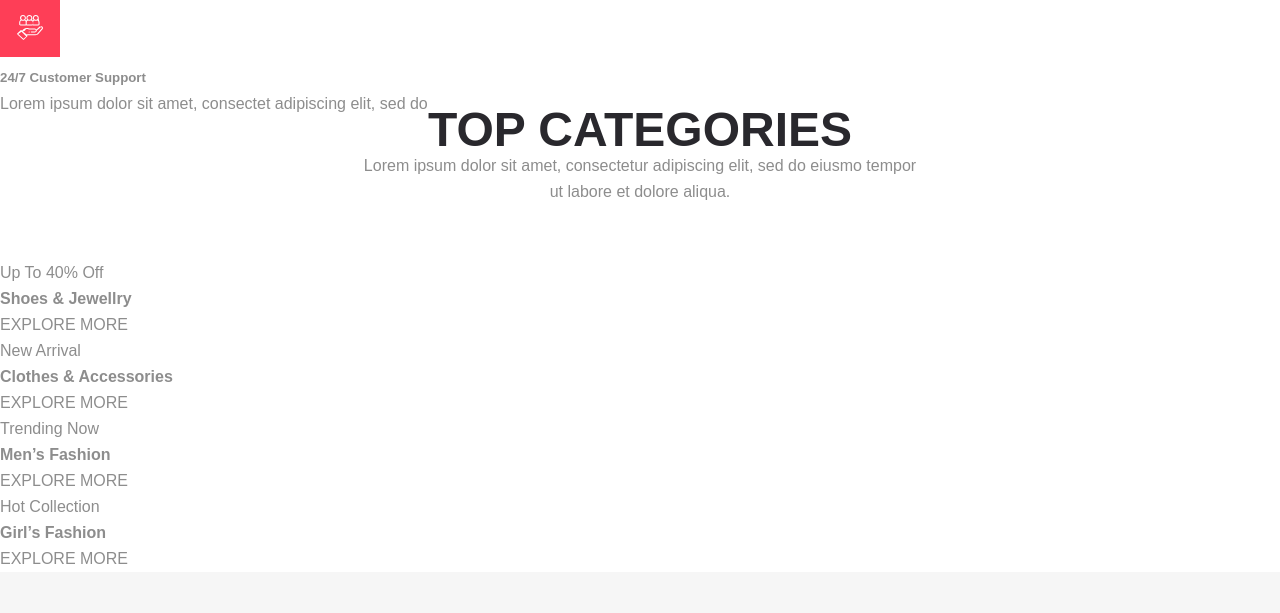
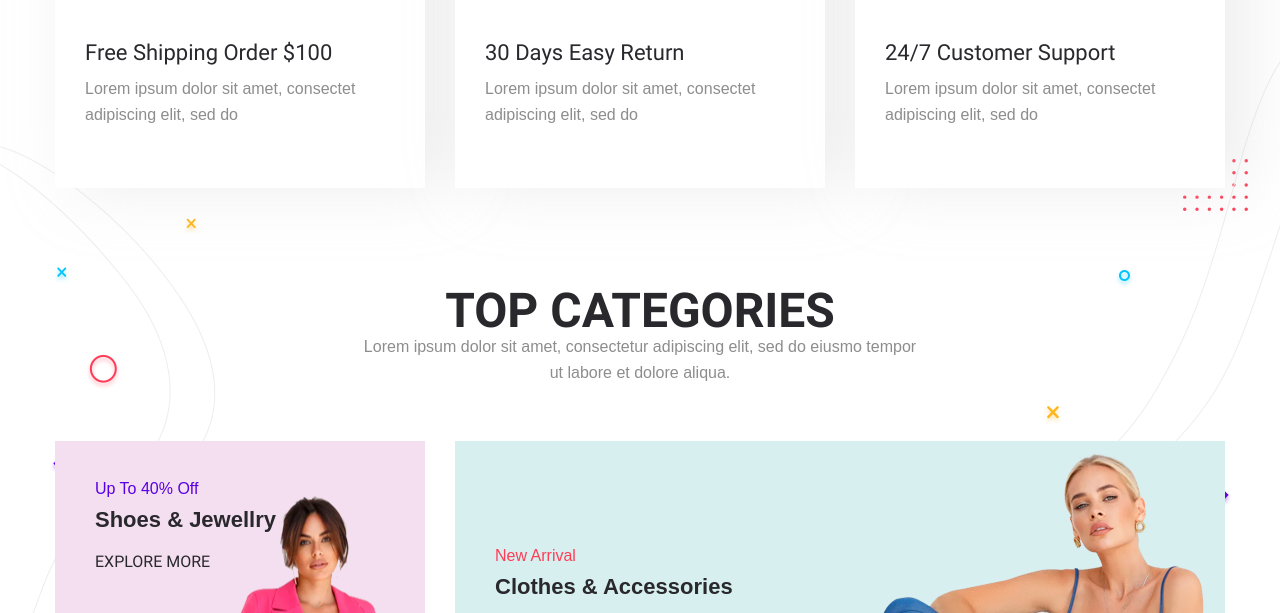
Before and after one commit to AlinaPedash/marcho, a website: page app/index.html in a window 1280 px wide. Shown: the part 1048-1661 px from the top of the page. Drawn offline with nearby package versions, Linux system fonts and the light colour scheme; files that its build step writes are made by us from their sources; files whose address does not match are found by name.

Commit message:
added categories section

```diff
--- a/app/index.html
+++ b/app/index.html
@@ -129,7 +129,8 @@
       </div>
     </section>
     <section class="categories-info">
-      <div class="Ccontainer">
+      <div class="categories-info__inner">
+      <div class="container">
         <div class="info">
           <div class="info__item">
             <svg width="60px" height="60px">
@@ -167,13 +168,14 @@
               Lorem ipsum dolor sit amet, consectet adipiscing elit, sed do
             </p>
           </div>
+          </div>
           <div class="categories">
             <h2 class="title">TOP CATEGORIES</h2>
             <div class="text">Lorem ipsum dolor sit amet, consectetur adipiscing elit, sed do eiusmo tempor ut labore et
               dolore aliqua.</div>
           </div>
           <div class="categories__items">
-            <div class="categories__item">
+            <div class="categories__item" style="background-image: url('images/icons/content/categories/jewellry.jpg')">
               <p class="categories__item-subtitle">
                 Up To 40% Off
               </p>
@@ -183,8 +185,7 @@
               <a class="categories__link" href="#">EXPLORE MORE</a>
             </div>
 
-
-            <div class="categories__item">
+            <div class="categories__item" style="background-image: url('images/icons/content/categories/banner.jpg')">
               <p class="categories__item-subtitle">
                 New Arrival
               </p>
@@ -194,7 +195,7 @@
               <a class="categories__link" href="#">EXPLORE MORE</a>
             </div>
 
-            <div class="categories__item">
+            <div class="categories__item" style="background-image: url('images/icons/content/categories/men.jpg')">
               <p class="categories__item-subtitle">
                 Trending Now
               </p>
@@ -204,7 +205,8 @@
               <a class="categories__link" href="#">EXPLORE MORE</a>
             </div>
 
-            <div class="categories__item">
+            <div class="categories__item" style="background-image: url('images/icons/content/categories/fashion.jpg');">
+
               <p class="categories__item-subtitle">
                 Hot Collection
               </p>
@@ -214,7 +216,7 @@
               <a class="categories__link" href="#">EXPLORE MORE</a>
             </div>
           </div>
-        </div>
+      </div>
       </div>
     </section>
   </main>
--- a/app/scss/_global.scss
+++ b/app/scss/_global.scss
@@ -23,9 +23,16 @@ body {
     max-width: 1200px;
 }
 
+a{
+  font-size: 16px;
+  line-height: 26px;
+  color: $default;
+  @extend %quicksand-500;
+}
+
 .title {
     margin-bottom: 10px;
-    font-weight: 700;
+    @extend %roboto-700;
     font-size: 48px;
     text-align: center;
     text-transform: uppercase;
--- a/app/scss/style.scss
+++ b/app/scss/style.scss
@@ -245,6 +245,125 @@
  }
 }
 
+.categories-info{
+  padding: 120px 0;
+  background-image: url('../images/icons/left.png');
+  background-repeat: no-repeat;
+  background-position: center left;
+  &__inner{
+      background-image: url('../images/icons/right.png');
+      background-repeat: no-repeat;
+      background-position: center right;
+  }
+}
+
+.info{
+  display: flex;
+  justify-content: space-between;
+  margin-bottom: 110px;
+  position: relative;
+  &::before,
+  &::after{
+    content: '';
+    position: absolute;
+    z-index: -1;
+  }
+  &::before{
+    background-image: url('../images/icons/info-before-bg.svg');
+    top: -40px;
+    left: -45px;
+    width: 120px;
+    height: 121px;
+  }
+  &::after{
+    background-image: url('../images/icons/info-after-bg.svg');
+    bottom: -23px;
+    right: -23px;
+    width: 65px;
+    height: 52px;
+  }
+  &__item{
+    position: relative;
+    z-index: 1;
+    background-color: #fff;
+    padding: 60px 30px;
+    width: 370px;
+    box-shadow: 20px 0px 60px 0px rgba(202, 202, 202, 0.35);
+  }
+  &__item-title{
+    margin: 35px 0 10px;
+    color: $title;
+    font-size: 22px;
+    @extend %roboto-400;
+
+  }
+}
+
+.categories{
+  &__items{
+    display: grid;
+    min-height: 635px;
+    grid-template-columns: repeat(3, 1fr);
+    grid-template-rows: repeat(2, 1fr);
+    grid-gap: 30px;
+  }
+  &__item{
+    background-repeat: no-repeat;
+    background-size: cover;
+    background-position: center center;
+    padding-top: 35px;
+    padding-left: 40px;
+    &:nth-child(1){
+    grid-row: span 2;
+    .categories__item-subtitle,
+    .categories__link:hover{
+     color: #5800e4;
+    }
+  }
+    &:nth-child(2){
+      grid-column: span 2;
+      display: flex;
+      flex-direction: column;
+      justify-content: center;
+      padding-top: 0;
+      .categories__item-subtitle,
+      .categories__link:hover{
+       color: $accent;
+    }
+ }
+   &:nth-child(3){
+      .categories__item-subtitle,
+      .categories__link:hover{
+       color: #ffb534;
+    }
+  }
+    &:nth-child(4){
+      .categories__item-subtitle,
+      .categories__link:hover{
+       color: #34c3ff;
+    }
+  }
+}
+  &__item-subtitle{
+
+    margin-bottom: 5px;
+  }
+  &__item-title{
+    font-size: 22px;
+    color: $title;
+    margin-bottom: 16px;
+  }
+  &__link{
+    text-transform: uppercase;
+    color: $title;
+    @extend %roboto-400;
+    transition: all .3s;
+
+  }
+}
+
+
+
 
 
 
```
Also changed, not shown: app/images/icons/content/categories/banner.jpg (added), app/images/icons/content/categories/fashion.jpg (added), app/images/icons/content/categories/jewellry.jpg (added), app/images/icons/content/categories/men.jpg (added), app/images/icons/info-after-bg.svg (added), app/images/icons/info-before-bg.svg (added), app/images/icons/left.png (added), app/images/icons/right.png (added).
